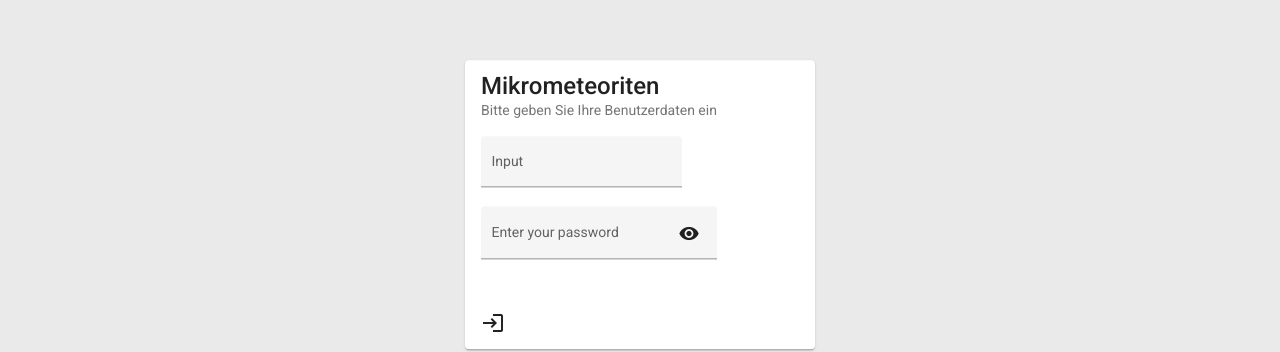
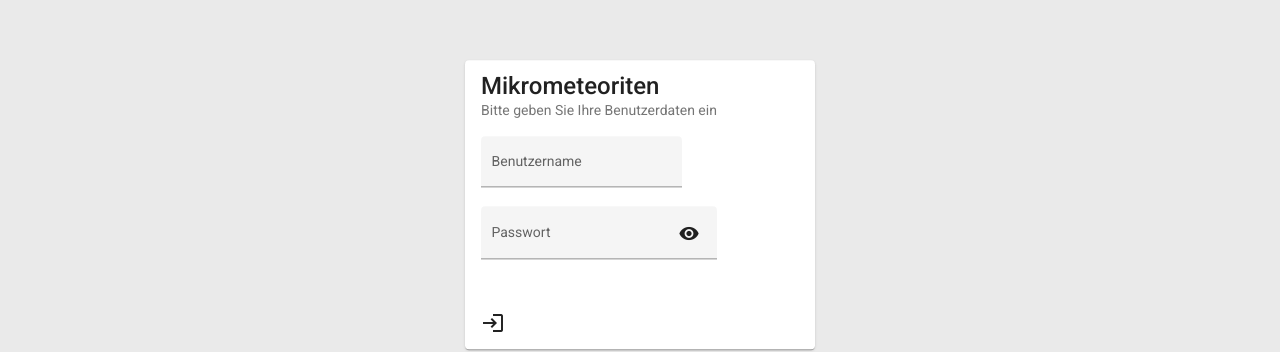
Before and after one commit to tbiktz/micrometeorite-frontend, an Angular app: page /home in a window 1280 px wide. Shown: the part 195-547 px from the top of the page. Built offline with nearby package versions, Linux system fonts and the light colour scheme.

Commit message:
make it better

```diff
--- a/src/app/login/Components/login/login.component.html
+++ b/src/app/login/Components/login/login.component.html
@@ -7,7 +7,7 @@
                 <div class="row">
                     <div class="col-sm-1">
                         <mat-form-field appearance="fill">
-                            <mat-label>Input</mat-label>
+                            <mat-label>Benutzername</mat-label>
                             <input matInput formControlName="username">
                         </mat-form-field>
                     </div>
@@ -15,7 +15,7 @@
                 <div class="row">
                     <div class="col-sm-1">
                         <mat-form-field appearance="fill">
-                            <mat-label>Enter your password</mat-label>
+                            <mat-label>Passwort</mat-label>
                             <input matInput formControlName="password" [type]="hide ? 'password' : 'text'">
                             <button mat-icon-button matSuffix (click)="hide = !hide" [attr.aria-label]="'Hide password'"
                                 [attr.aria-pressed]="hide">
```
